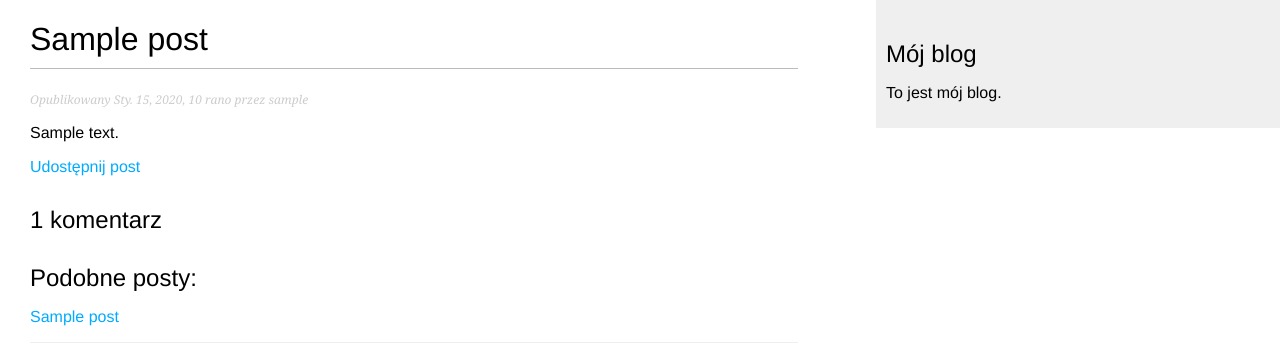
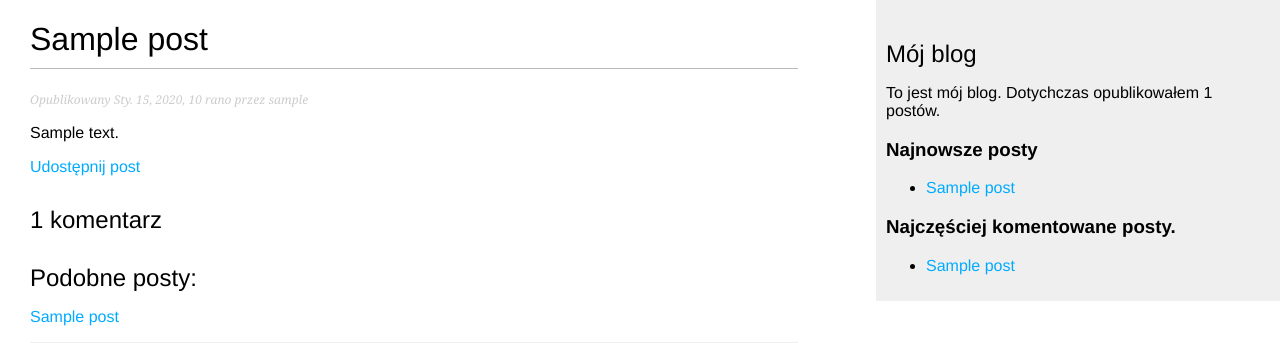
Before and after one commit to asawicki96/Blog, a Django app: template MyBlog/blog/templates/blog/post/detail.html in a window 1280 px wide. Shown: the top 343 px of the page. Run offline with Django 3.2, Linux system fonts and the light colour scheme; tables that the repository leaves empty hold one stand-in row (values such as "Sample post"); the template is opened without the code that fills it: values that come from a table or form of the project are taken from there, most other values are stand-ins (such as "Sample title", 1, 10 or a date in 2020).

Commit message:
template filters, sitemap, markdown

```diff
--- a/MyBlog/MyBlog/settings.py
+++ b/MyBlog/MyBlog/settings.py
@@ -32,8 +32,9 @@ EMAIL_HOST_USER = 'emailhostadas@gmail.com'
 EMAIL_HOST_PASSWORD = 'adas1996'
 EMAIL_PORT = 587
 EMAIL_USE_TLS = True
+SITE_ID = 1
+
 # Application definition
-
 INSTALLED_APPS = [
     'django.contrib.admin',
     'django.contrib.auth',
@@ -43,6 +44,8 @@ INSTALLED_APPS = [
     'django.contrib.staticfiles',
     'blog',
     'taggit',
+    'django.contrib.sites',
+    'django.contrib.sitemaps',
 ]
 
 MIDDLEWARE = [
--- a/MyBlog/blog/templates/blog/base.html
+++ b/MyBlog/blog/templates/blog/base.html
@@ -1,3 +1,4 @@
+{% load blog_tags %}
 {% load static %}
 <!DOCTYPE html>
 <html>
@@ -12,7 +13,20 @@
   </div>
   <div id="sidebar">
     <h2>Mój blog</h2>
-      <p>To jest mój blog.</p>
+      <p>To jest mój blog. Dotychczas opublikowałem {% total_posts %} postów.</p>
+
+      <h3> Najnowsze posty </h3>
+      {% show_latest_posts 3 %}
+
+      <h3> Najczęściej komentowane posty.</h3>
+      {% get_most_commented_posts as most_commented_posts %}
+      <ul>
+        {% for post in most_commented_posts %}
+          <li>
+            <a href="{{ post.get_absolute_url }}">{{ post.title }}</a>
+          </li>
+        {% endfor %}
+      </ul>
   </div>
 </body>
 </html>
--- a/MyBlog/blog/templates/blog/post/detail.html
+++ b/MyBlog/blog/templates/blog/post/detail.html
@@ -1,5 +1,5 @@
 {% extends "blog/base.html" %}
-
+{% load blog_tags %}
 {% block title %}{{ post.title }}{% endblock %}
 
 {% block content %}
@@ -7,7 +7,7 @@
   <p class="date">
     Opublikowany {{ post.publish }} przez {{ post.author }}
   </p>
-  {{ post.body|linebreaks }}
+  {{ post.body|markdown }}
   <p>
     <a href = "{% url 'blog:post_share' post.id %}">
       Udostępnij post
@@ -37,9 +37,7 @@
       {{ comment.body|linebreaks }}
     </div>
   {% empty %}
-    <p>
       Nie ma jeszcze żadnych komentarzy.
-    </p>
   {% endfor %}
   {% if new_comment %}
     <h2>Twój komentarz został dodany.</h2>
--- /dev/null
+++ b/MyBlog/blog/templates/blog/post/latest_posts.html
@@ -0,0 +1,7 @@
+<ul>
+    {% for post in latest_posts %}
+        <li>
+            <a href="{{ post.get_absolute_url }}">{{ post.title }}</a>
+        </li>
+    {% endfor %}
+</ul>
--- a/MyBlog/blog/templates/blog/post/list.html
+++ b/MyBlog/blog/templates/blog/post/list.html
@@ -1,5 +1,5 @@
 {% extends "blog/base.html" %}
-
+{% load blog_tags %}
 {% block title %}Mój blog{% endblock %}
 
 {% block content %}
@@ -26,7 +26,7 @@
     <p class="date">
       Opublikowany {{ post.publish }} przez {{ post.author }}
     </p>
-    {{ post.body|truncatewords:30|linebreaks }}
+    {{ post.body|markdown|truncatewords:30 }}
   {% endfor %}
   {% include "pagination.html" with page=posts %}
 {% endblock %}
--- /dev/null
+++ b/MyBlog/blog/templatetags/blog_tags.py
@@ -0,0 +1,26 @@
+from django import template
+from django.db.models import Count
+from django.utils.safestring import mark_safe
+import markdown
+
+register = template.Library()
+
+from ..models import Post
+
+@register.simple_tag
+def total_posts():
+    return Post.published.count()
+
+@register.inclusion_tag('blog/post/latest_posts.html')
+def show_latest_posts(count=5):
+    latest_posts = Post.published.order_by('-publish')[:count]
+    return {'latest_posts': latest_posts}
+
+@register.simple_tag
+def get_most_commented_posts(count=5):
+    return Post.published.annotate(
+        total_comments= Count('comments')).order_by('-total_comments')[:count]
+
+@register.filter(name='markdown')
+def markdown_format(text):
+    return mark_safe(markdown.markdown(text))
--- a/MyBlog/blog/urls.py
+++ b/MyBlog/blog/urls.py
@@ -1,6 +1,13 @@
-
 from django.urls import re_path
 from . import views
+from django.contrib.sitemaps.views import sitemap
+from blog.sitemaps import PostSitemap
+
+
+sitemaps = {
+        'posts': PostSitemap,
+}
+
 
 urlpatterns = [
     re_path('list/', views.post_list, name = 'post_list'),
@@ -11,4 +18,6 @@ urlpatterns = [
     re_path(r'^(?P<post_id>\d+)/share/$', views.post_share,
             name='post_share'),
     re_path(r'^tag/(?P<tag_slug>[-\w]+)/$', views.post_list, name = 'post_list_by_tag'),
+    re_path(r'^sitemap\.xml$', sitemap, {'sitemaps': sitemaps},
+        name='django.contrib.sitemaps.views.sitemap'),
 ]
```
Also changed, not shown: MyBlog/blog/sitemaps.py (added, +12 -0 lines), MyBlog/blog/templatetags/__init__.py (added), 3 other files.
